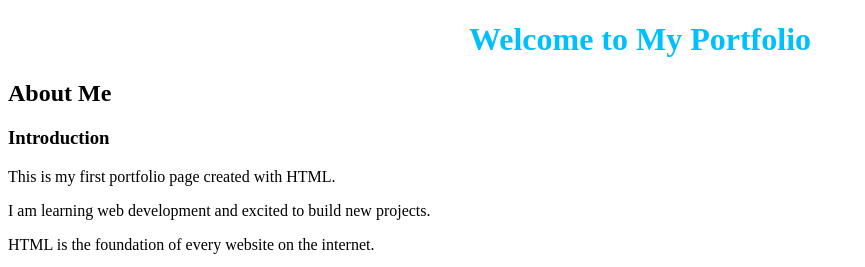
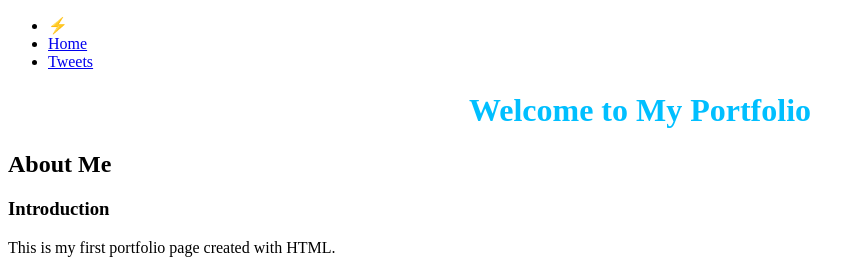
Before and after one commit to Adom-engineer/My_First_Portfolio, a plain HTML site: page html_basic/index.html in a window 1280 px wide. Shown: the top 267 px of the page, without its empty margins (0-865 px from the left). Drawn offline with Linux system fonts and the light colour scheme; files that its build step writes are made by us from their sources.

Commit message:
Add unicode logo to header and update HTML structure

```diff
--- a/html_basic/index.html
+++ b/html_basic/index.html
@@ -5,6 +5,13 @@
     <meta name="viewport" content="width=device-width, initial-scale=1.0">
     <link href="base.css" rel="stylesheet">
 <link href="styles.css" rel="stylesheet">
+<header>
+  <ul>
+    <li class="logo">&#9889;</li> <!-- Unicode lightning bolt as logo -->
+    <li><a href="index.html">Home</a></li>
+    <li><a href="tweets.html">Tweets</a></li>
+  </ul>
+</header>
   </head>
   <body>
     <h1>Welcome to My Portfolio</h1>
```
